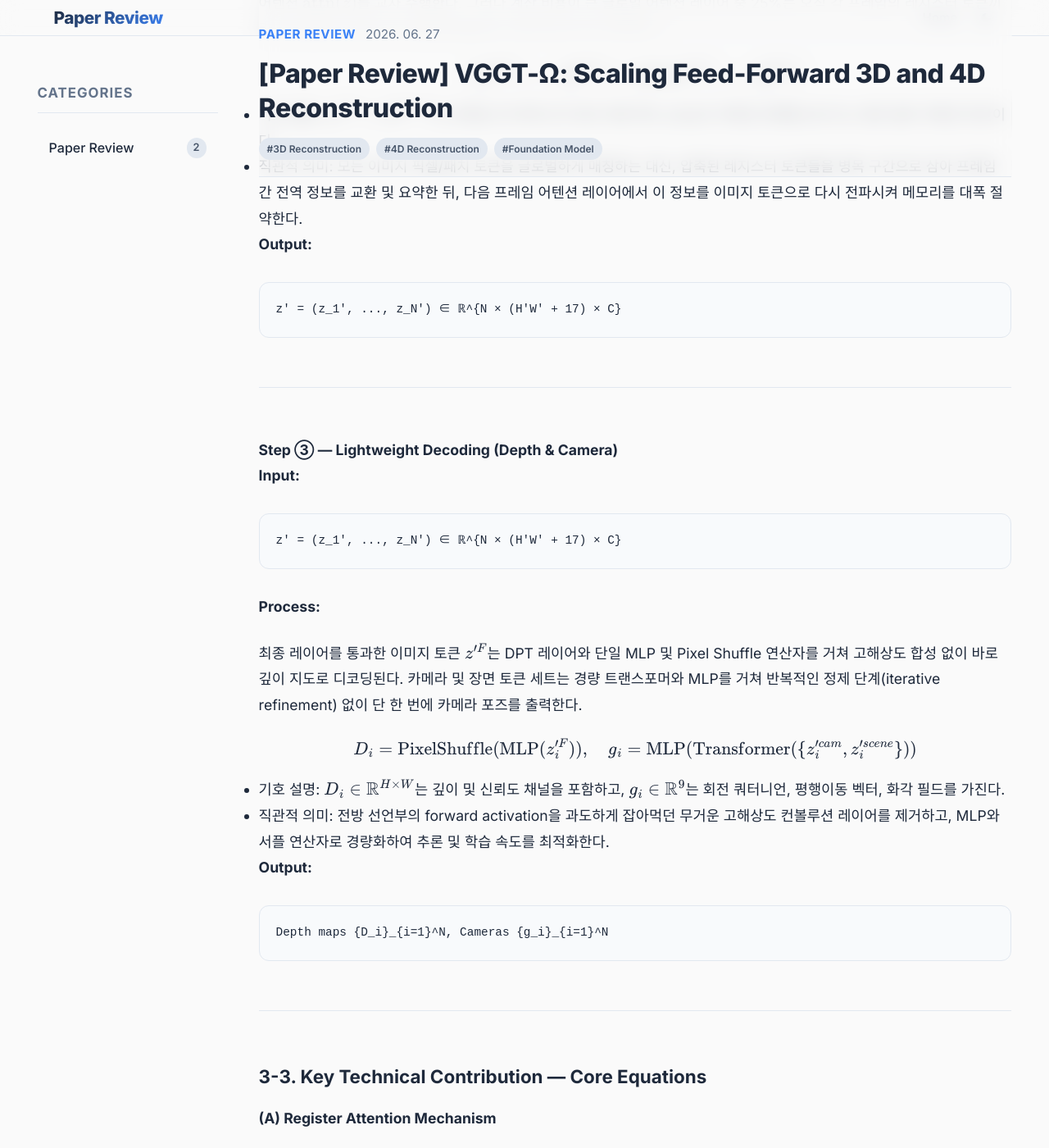
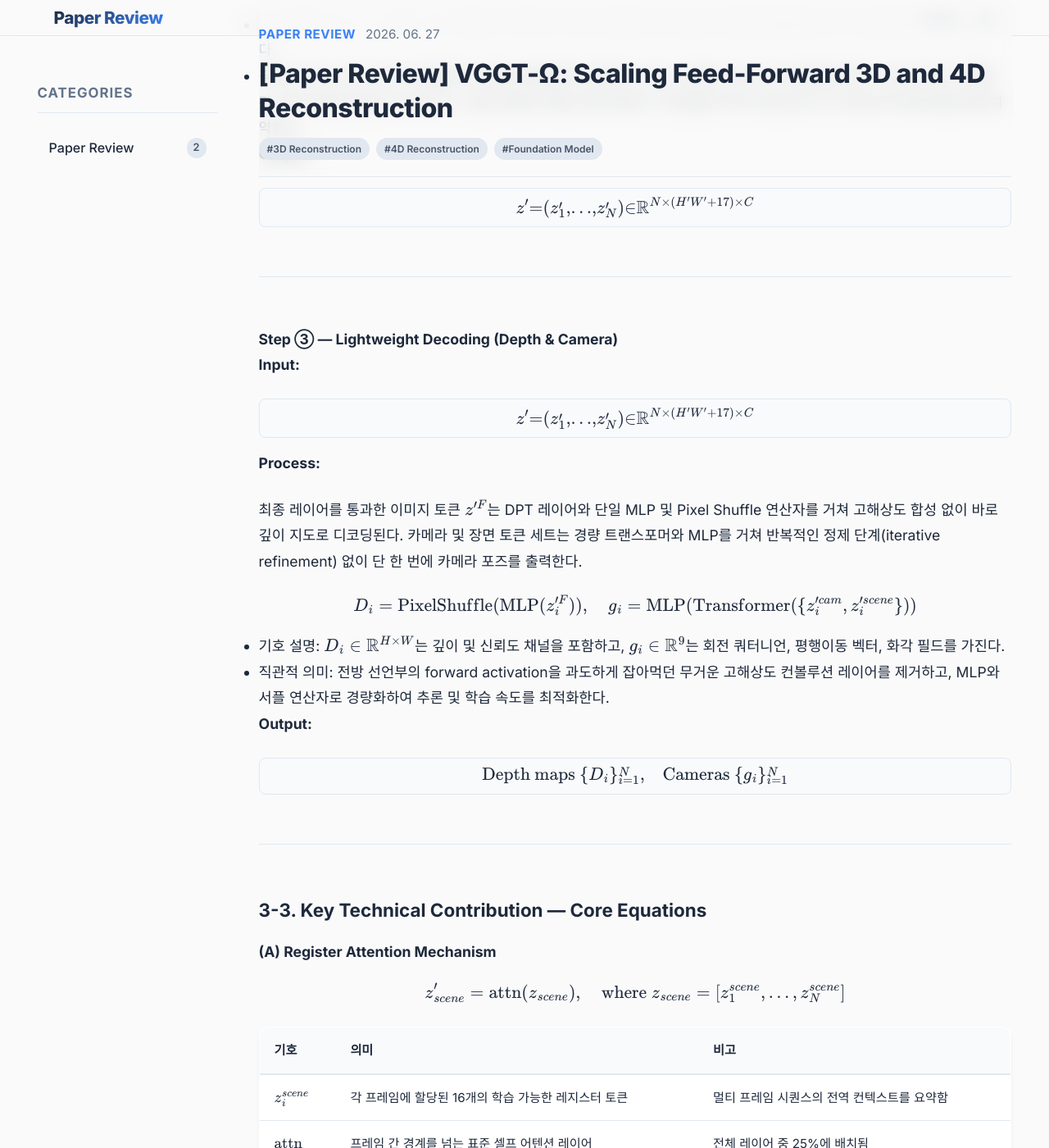
Before and after one commit to fels06/fels06.github.io, a Jekyll site: the page built from _posts/2026-06-27-VGGT-Omega.md, in a window 1280 px wide and 1400 px high, scrolled down 4673 px. Shown: the whole window at 82% size. Built offline with Jekyll 4.4.1, drawn with Linux system fonts in a browser that asks for light colours; some of the changed text lies outside the part shown.

Commit message:
Format formula inputs with math-box

````diff
--- a/_posts/2026-06-27-VGGT-Omega.md
+++ b/_posts/2026-06-27-VGGT-Omega.md
@@ -77,9 +77,9 @@ VGGT-Ω는 DINOv3 기반 비전 트랜스포머로 입력 이미지를 토큰화
 
 **Input:**
 
-```
-I_i ∈ ℝ^{3 × H × W} (i = 1, ..., N)
-```
+<div class="math-box">
+$$ I_i \in \mathbb{R}^{3 \times H \times W} \quad (i = 1, \dots, N) $$
+</div>
 
 **Process:**
 
@@ -94,9 +94,9 @@ $$
 
 **Output:**
 
-```
-z = (z_1, ..., z_N) ∈ ℝ^{N × (H'W' + 17) × C}
-```
+<div class="math-box">
+$$ z = (z_1, \dots, z_N) \in \mathbb{R}^{N \times (H'W' + 17) \times C} $$
+</div>
 
 ---
 
@@ -104,9 +104,9 @@ z = (z_1, ..., z_N) ∈ ℝ^{N × (H'W' + 17) × C}
 
 **Input:**
 
-```
-z ∈ ℝ^{N × (H'W' + 17) × C}
-```
+<div class="math-box">
+$$ z \in \mathbb{R}^{N \times (H'W' + 17) \times C} $$
+</div>
 
 **Process:**
 
@@ -121,9 +121,9 @@ $$
 
 **Output:**
 
-```
-z' = (z_1', ..., z_N') ∈ ℝ^{N × (H'W' + 17) × C}
-```
+<div class="math-box">
+$$ z' = (z_1', \dots, z_N') \in \mathbb{R}^{N \times (H'W' + 17) \times C} $$
+</div>
 
 ---
 
@@ -131,9 +131,9 @@ z' = (z_1', ..., z_N') ∈ ℝ^{N × (H'W' + 17) × C}
 
 **Input:**
 
-```
-z' = (z_1', ..., z_N') ∈ ℝ^{N × (H'W' + 17) × C}
-```
+<div class="math-box">
+$$ z' = (z_1', \dots, z_N') \in \mathbb{R}^{N \times (H'W' + 17) \times C} $$
+</div>
 
 **Process:**
 
@@ -148,9 +148,9 @@ $$
 
 **Output:**
 
-```
-Depth maps {D_i}_{i=1}^N, Cameras {g_i}_{i=1}^N
-```
+<div class="math-box">
+$$ \text{Depth maps } \{D_i\}_{i=1}^N, \quad \text{Cameras } \{g_i\}_{i=1}^N $$
+</div>
 
 ---
 
--- a/assets/css/style.css
+++ b/assets/css/style.css
@@ -379,6 +379,20 @@ body.scrolled .theme-toggle svg {
     border-top: 1px solid var(--card-border);
 }
 
+.math-box {
+    border: 1px solid var(--card-border);
+    background-color: var(--code-bg);
+    padding: 10px 20px;
+    border-radius: 8px;
+    margin: 15px 0;
+    text-align: center;
+    overflow-x: auto;
+}
+
+.math-box * {
+    margin: 0 !important;
+}
+
 /* Table Styles */
 .post-content table {
     width: 100%;
````
